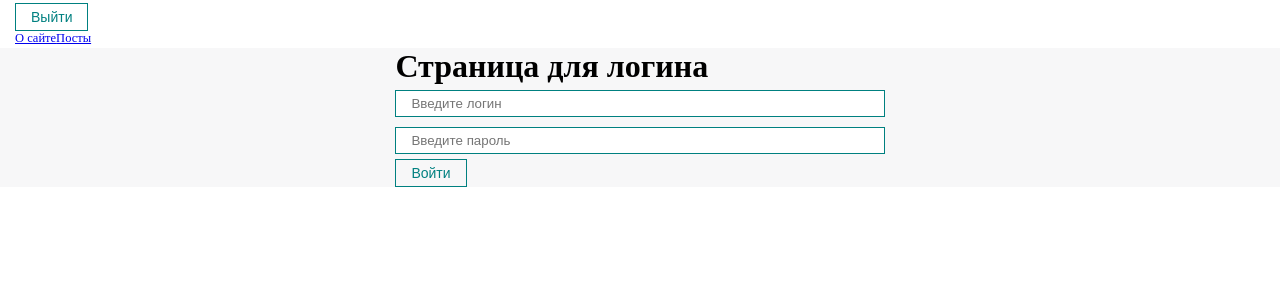
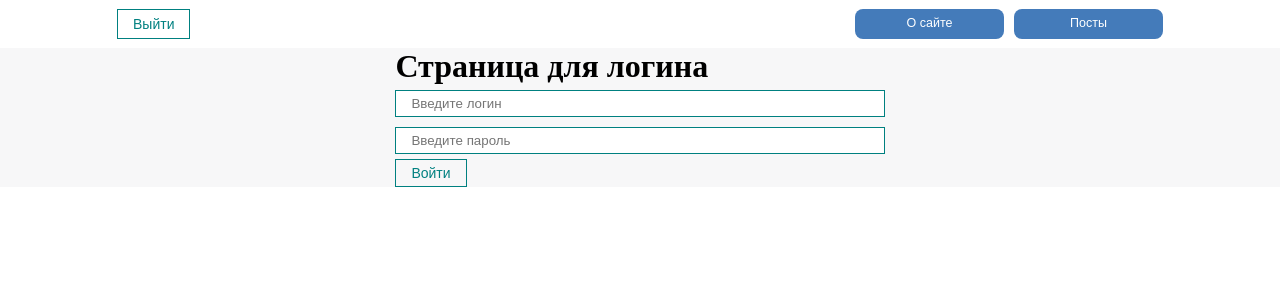
Before and after one commit to bobby76/react-app, a React (Create React App) app: page /login/ in a window 1280 px wide. Shown: the top 300 px of the page. Built offline with nearby package versions, Linux system fonts and the light colour scheme.

Commit message:
add styles

```diff
--- a/src/components/PostList.jsx
+++ b/src/components/PostList.jsx
@@ -13,7 +13,7 @@ const PostList = ({posts, title, remove}) => {
         )
     }
     return (
-        <div>
+        <div class="postlist">
             <h1 style={{textAlign: 'center'}}>
                 {title}
             </h1>
--- a/src/components/UI/Navbar/Navbar.jsx
+++ b/src/components/UI/Navbar/Navbar.jsx
@@ -13,6 +13,7 @@ const Navbar = (props) => {
   return (
     <div className="navbar">
         <div class="container">
+            <div class="navbarblock">
                 <MyButton onClick={logout}>
                     Выйти
                 </MyButton>
@@ -22,6 +23,7 @@ const Navbar = (props) => {
                     </div>
                 </div>
             </div>
+        </div>
   )
 };
 
--- a/src/styles/App.css
+++ b/src/styles/App.css
@@ -75,7 +75,6 @@ display: flex;
     height: inherit;
     margin: 0 auto;
     font-size: 12.5px;
-    padding: 0 15px;
     background-color: #fff;
     width: 100%;
     height: 48px;
@@ -91,3 +90,53 @@ div#root {
     margin-bottom: 20px;
     padding: 15px;
 }
+
+
+.container {
+    max-width: 1076px;
+    width: 100%;
+    margin: 0 auto;
+    padding: 0 15px;
+}
+
+.navbarblock {
+    display: flex;
+}
+
+.postlist {
+    padding: 0 !important;
+    background: none !important;
+}
+
+.postlist > div > div {
+    background: #fff;
+    border-radius: 12px;
+    border: none;
+    margin-bottom: 15px !important;
+}
+
+.navbar__links > a {
+    background: #447bba;
+    color: #fff;
+    text-decoration: none;
+    font-family: Arial;
+    border-radius: 8px;
+    padding: 7px 16px 8px;
+    margin: 0;
+    font-size: 12.5px;
+    width: 149px;
+    box-sizing: border-box;
+    display: flex;
+    justify-content: center;
+    align-items: center;
+    line-height: 1.2;
+}
+
+.navbar__links {
+    display: flex;
+    justify-content: space-between;
+}
+
+.navbar__links > a + a {
+    margin-left: 10px;
+}
```
Lines whose indentation alone changed are shown as unchanged.
